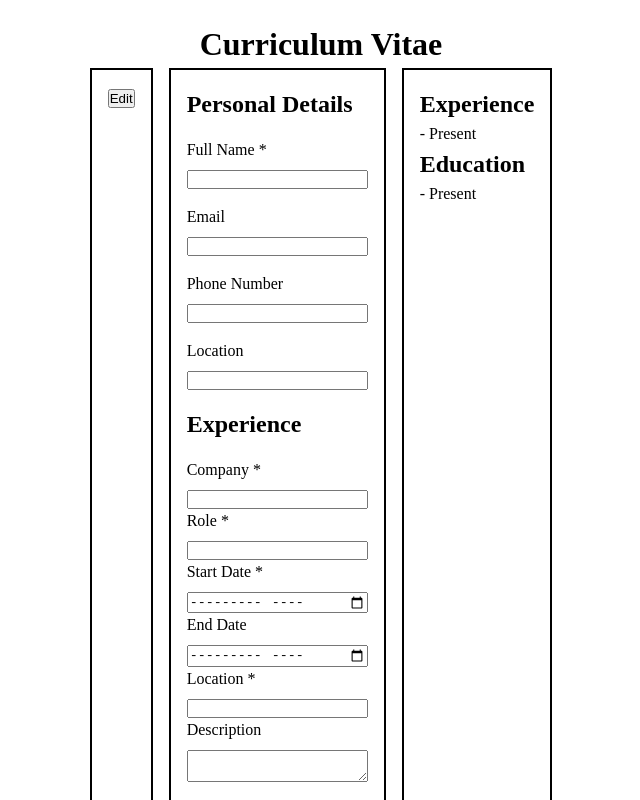
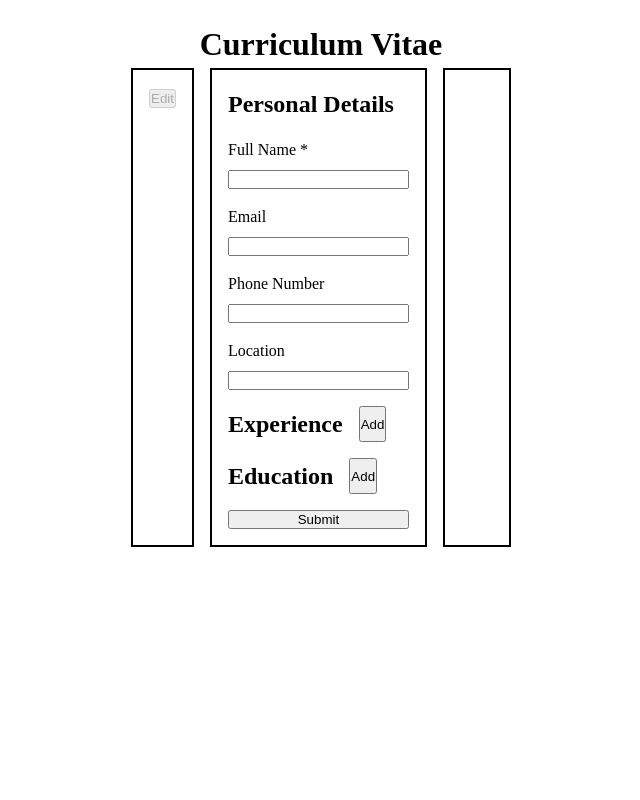
Before and after one commit to mjcw88/odin-cv-application, a React (Vite) app: page / in a window 1280 px wide. Shown: the top 800 px of the page, without its empty margins (319-959 px from the left). Built offline with nearby package versions, Linux system fonts and the light colour scheme.

Commit message:
added add buttons to form

```diff
--- a/src/App.jsx
+++ b/src/App.jsx
@@ -11,38 +11,32 @@ const blankCV = {
   email: "",
   phone: "",
   location: "",
-  experience: [
-    {
-      company: "",
-      role: "",
-      start: "",
-      end: "",
-      location: "",
-      description: "",
-    }
-  ],
+  experience: [],
   education: [
-    {
-      name: "",
-      qualification: "",
-      start: "",
-      end: "",
-      location: "",
-    }
+    // {
+    //   name: "",
+    //   qualification: "",
+    //   start: "",
+    //   end: "",
+    //   location: "",
+    // }
   ]
 };
 
   const [cv, setCV] = useState(blankCV);
-  const [draft, setDraft] = useState(cv);
+  const [draft, setDraft] = useState(structuredClone(cv));
+  const [editBtn, setDisabledEditBtn] = useState(true);
 
   function submitCV(event) {
     event.preventDefault();
     setCV(draft);
-    setDraft(blankCV);
+    setDraft(structuredClone(blankCV));
+    setDisabledEditBtn(false);
   }
 
   function editForm() {
-    setDraft(cv);
+    setDraft(structuredClone(cv));
+    setDisabledEditBtn(true);
   }
 
   return (
@@ -52,7 +46,7 @@ const blankCV = {
       </div>
       <div className="form-cv-container">
         <div className="edit-btn-container">
-          <button onClick={editForm}>Edit</button>
+          <button onClick={editForm} disabled={editBtn}>Edit</button>
         </div>
         <div className="form-container">
           <form onSubmit={submitCV}>
--- a/src/components/education.jsx
+++ b/src/components/education.jsx
@@ -67,12 +67,28 @@ function Education({ cv, setCV }) {
           required/>
       </div>
     </div>
-    )
+  )
+
+  function addSchool() {
+    const school = {
+      name: "",
+      qualification: "",
+      start: "",
+      end: "",
+      location: "",
+    };
+
+    const updatedSchools = [...cv.education, school];
+
+    setCV({ ...cv, education: updatedSchools });
+  }
+
 
   return (
     <>
     <div className="form-header">
         <h2>Education</h2>
+        <button type="button" onClick={addSchool}>Add</button>
     </div>
     {schoolList}
     </>
--- a/src/components/experience.jsx
+++ b/src/components/experience.jsx
@@ -21,7 +21,8 @@ function Experience({ cv, setCV }) {
           maxLength="64"
           value={job.company}
           onChange={(e) => updateJob(index, 'company', e.target.value)}
-          required/>
+          required
+        />
       </div>
       <div className="form-row" >
         <label htmlFor={`role-${index}`}>Role *</label>
@@ -32,7 +33,8 @@ function Experience({ cv, setCV }) {
           maxLength="64"
           value={job.role}
           onChange={(e) => updateJob(index, 'role', e.target.value)}
-          required/>
+          required
+        />
       </div>
       <div className="form-row" >
         <label htmlFor={`jobStart-${index}`}>Start Date *</label>
@@ -44,6 +46,7 @@ function Experience({ cv, setCV }) {
           placeholder="YYYY-MM"
           value={job.start}
           onChange={(e) => updateJob(index, 'start', e.target.value)}
+          required
         />
       </div>
       <div className="form-row" >
@@ -66,7 +69,8 @@ function Experience({ cv, setCV }) {
           name="location"
           value={job.location}
           onChange={(e) => updateJob(index, 'location', e.target.value)}
-          required/>
+          required
+        />
       </div>
       <div className="form-row" >
         <label htmlFor={`description-${index}`}>Description</label>
@@ -75,15 +79,32 @@ function Experience({ cv, setCV }) {
           name="description"
           maxLength="500"
           value={job.description}
-          onChange={(e) => updateJob(index, 'description', e.target.value)}/>
+          onChange={(e) => updateJob(index, 'description', e.target.value)}
+        />
       </div>
     </div>
   )
+
+  function addJob() {
+    const job = {
+      company: "",
+      role: "",
+      start: "",
+      end: "",
+      location: "",
+      description: "",
+    };
+
+    const updatedJobs = [...cv.experience, job];
+
+    setCV({ ...cv, experience: updatedJobs });
+  }
 
   return (
     <>
     <div className="form-header">
         <h2>Experience</h2>
+        <button type="button" onClick={addJob}>Add</button>
     </div>
     {jobsList}
     </>
--- a/src/styles/form.css
+++ b/src/styles/form.css
@@ -9,3 +9,8 @@ form {
     flex-direction: column;
     gap: .5rem;
 }
+
+.form-header {
+    display: flex;
+    gap: 1rem;
+}
```
